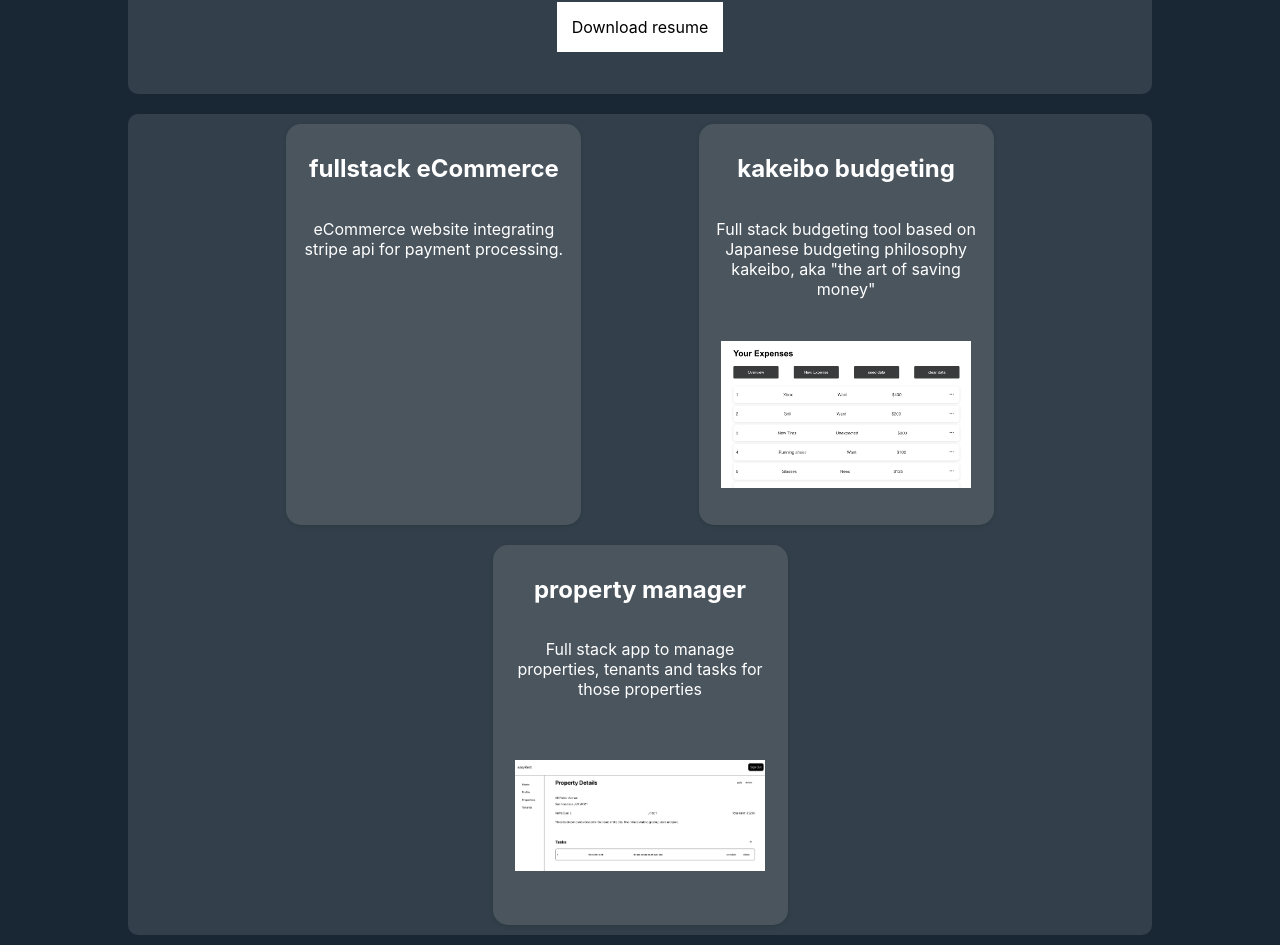
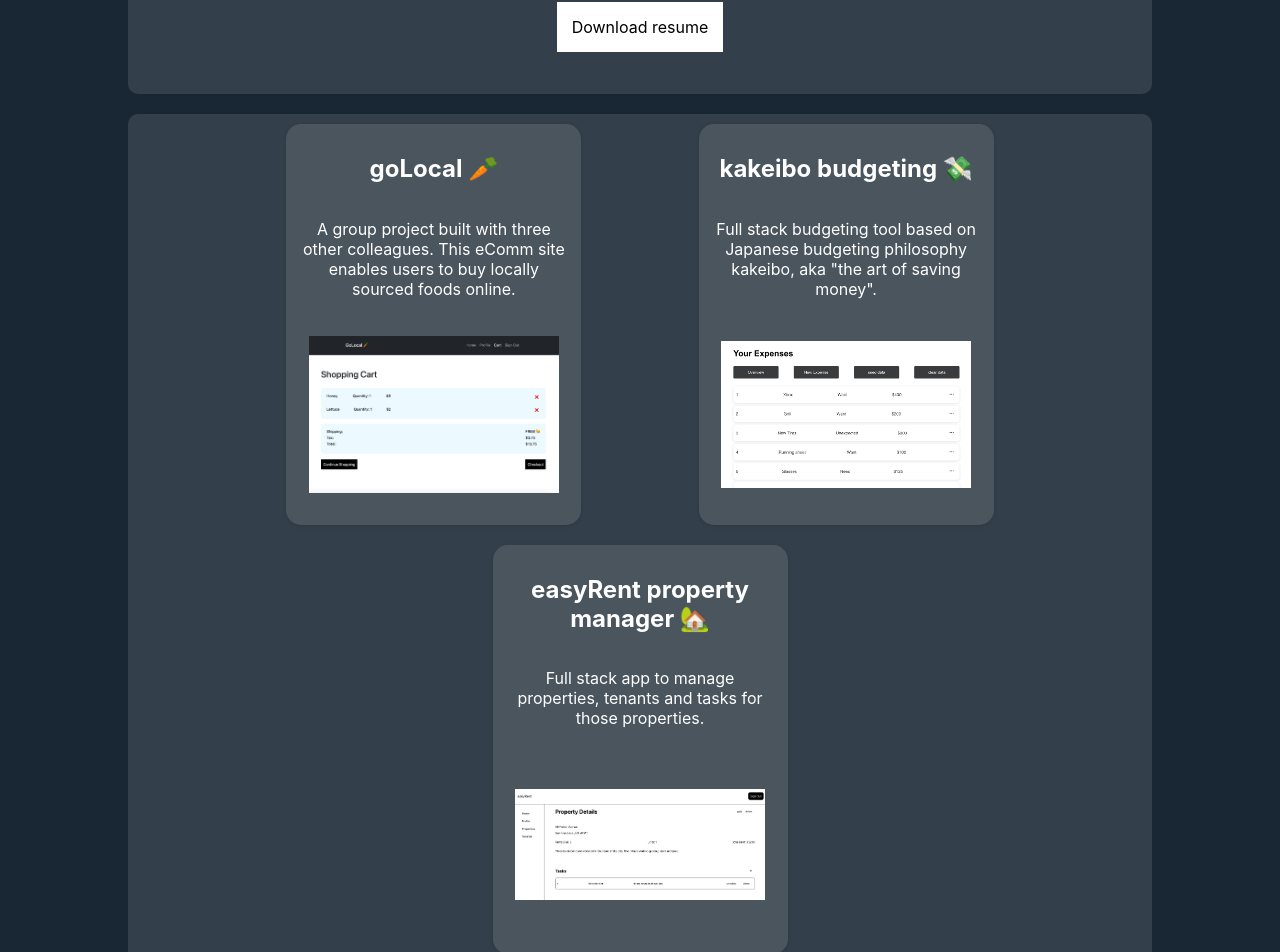
Before and after one commit to matthewhiggins415/mattsPortfolio, a React (Create React App) app: page /home in a window 1280 px wide. Shown: the part 954-1906 px from the top of the page. Built offline with nearby package versions, Linux system fonts and the light colour scheme.

Commit message:
added links for goLocal.

```diff
--- a/src/Components/FullstackModal.js
+++ b/src/Components/FullstackModal.js
@@ -71,11 +71,11 @@ const FullstackModal = ({ modalTwoOpen, toggleTwoModal }) => {
           <MdClose style={{ position: "relative", cursor:"pointer", fontSize: "35px", "marginTop": "10px", "marginLeft": "10px" }} onClick={toggleTwoModal}/>
           <H1>Fullstack eCommerce</H1>
           <ButtonContainer>
-            <A href="https://github.com/reactIsland/project-frontend" target="_blank">to frontend github</A>
-            <A href="https://github.com/reactIsland/Unit3-Project-Backend" target="_blank">to backend github</A>
+            <A href="https://reactisland.github.io/project-frontend/" target="_blank">to live site</A>
+            <A href="https://github.com/reactIsland/project-frontend" target="_blank">to github</A>
           </ButtonContainer>
           <div>
-            <p>Frontend: React, styled-components, Stripe api, Axios</p>
+            <p>Frontend: React, styled-components, Stripe API, Axios</p>
             <p>Backend: Express, Mongodb, Mongoose</p>
           </div>
         </Container>
--- a/src/Views/Home.js
+++ b/src/Views/Home.js
@@ -7,7 +7,8 @@ import PropertyModal from '../Components/PropertyModal'
 import { motion } from 'framer-motion'
 import { AiFillGithub, AiFillLinkedin } from 'react-icons/ai'
 import kakeiboScreenshot from './kakeiboscreenshot.png'
-import easyRentScreenShot from './easyrentscreenshot.png'
+import easyRentScreenshot from './easyrentscreenshot.png'
+import goLocalScreenshot from './golocalscreenshot.png'
 
 
 const Container = styled.div`
@@ -253,18 +254,19 @@ const Home = () => {
         >
           <ProjectContainer>
             <ProjectCard onClick={toggleTwoModal}>
-              <h2>fullstack eCommerce</h2>
-              <p>eCommerce website integrating stripe api for payment processing.</p>
+              <h2>goLocal 🥕</h2>
+              <p>A group project built with three other colleagues.  This eComm site enables users to buy locally sourced foods online.</p>
+              <Img src={goLocalScreenshot} alt="goLocal sample image"/>
             </ProjectCard>
             <ProjectCard onClick={toggleOneModal}>
-              <h2>kakeibo budgeting</h2>
-              <p>Full stack budgeting tool based on Japanese budgeting philosophy kakeibo, aka "the art of saving money"</p>
+              <h2>kakeibo budgeting 💸</h2>
+              <p>Full stack budgeting tool based on Japanese budgeting philosophy kakeibo, aka "the art of saving money".</p>
               <Img src={kakeiboScreenshot} alt="kakeibo sample image"/>
             </ProjectCard>
             <ProjectCard onClick={toggleThreeModal}>
-              <h2>property manager</h2>
-              <p>Full stack app to manage properties, tenants and tasks for those properties</p>
-              <Img src={easyRentScreenShot} alt="easyRent sample image"/>
+              <h2>easyRent property manager 🏡</h2>
+              <p>Full stack app to manage properties, tenants and tasks for those properties.</p>
+              <Img src={easyRentScreenshot} alt="easyRent sample image"/>
             </ProjectCard>
           </ProjectContainer>
         </Section>
```
Also changed, not shown: src/Views/golocalscreenshot.png (added).
